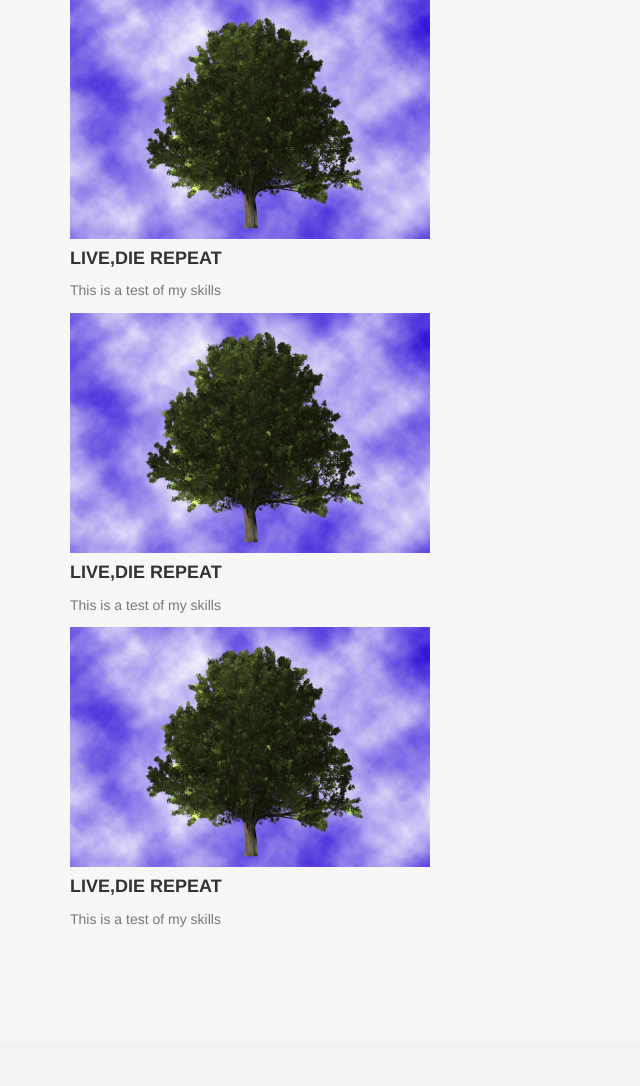
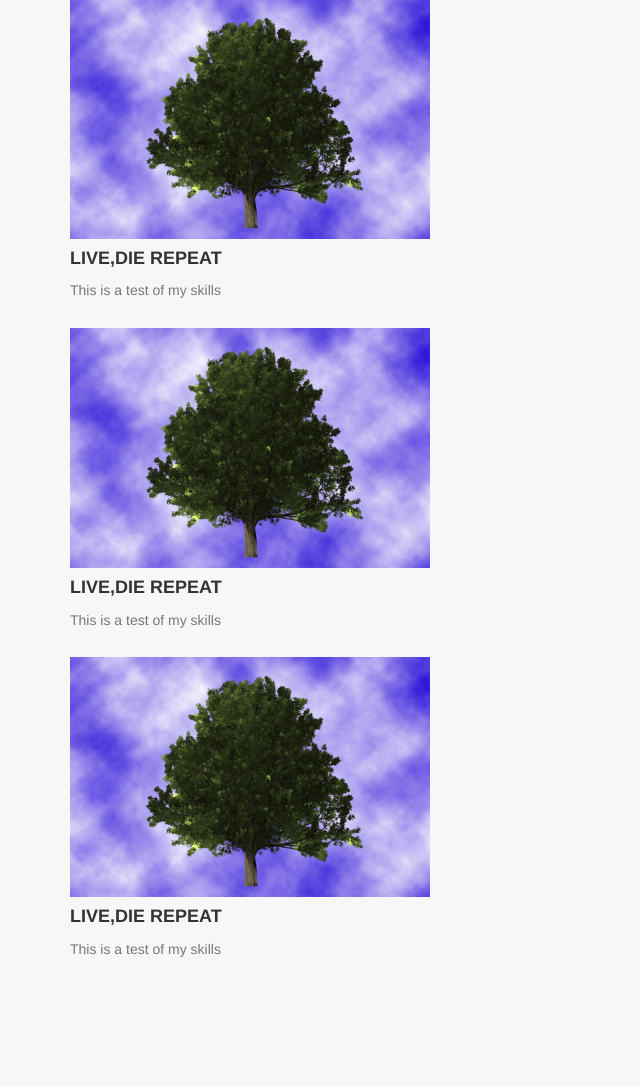
Before and after one commit to Kevin1995/My_Portfolio, a PHP site: page / in a window 1280 px wide. Shown: the part 1217-2303 px from the top of the page, without its empty margins (0-640 px from the left). Before the commit the page ends 2144 px from the top, so only its background shows below. Run offline with PHP 8.4, Linux system fonts and the light colour scheme.

Commit message:
positioning the portfolio items before i move them

```diff
--- a/css/home.css
+++ b/css/home.css
@@ -240,3 +240,15 @@
         padding: 150px 0;
     }
 }
+
+#portfolio .portfolio-item {
+	right: 0;
+	margin: 0 0 15px;
+}
+
+#portfolio .portfolio-item .portfolio-link {
+	display:block;
+	position:relative;
+	margin:0 auto;
+	max-width:400px;
+}
```
